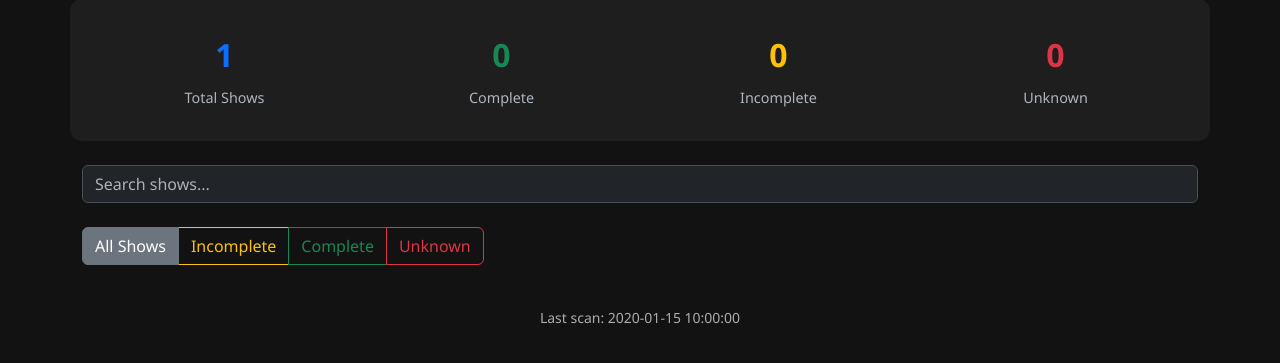
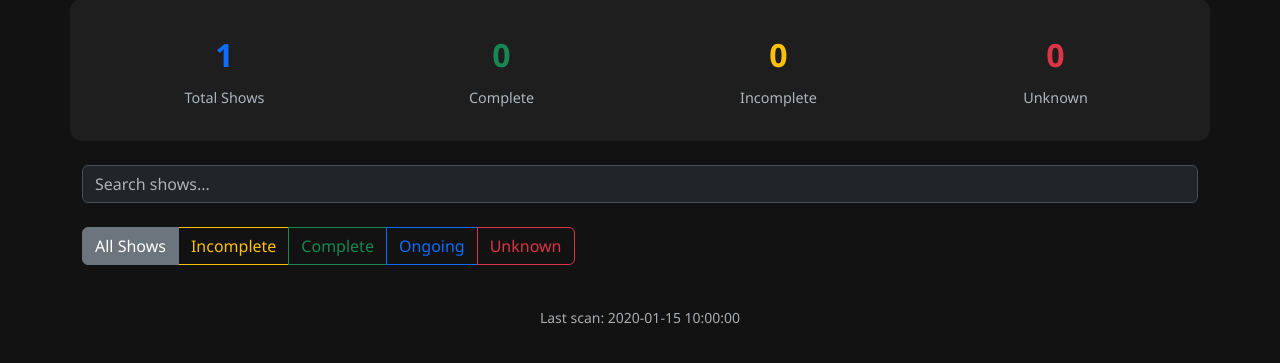
Before and after one commit to fruitcake514/plexscanner, a Flask app: template templates/index.html in a window 1280 px wide. Shown: the part 114-477 px from the top of the page. Run offline with Flask 2, Linux system fonts and the light colour scheme; the template is opened without the code that fills it: most values are stand-ins (such as "Sample title", 1, 10 or a date in 2020); parts of the project's set-up code (start-up, migrations or seed data) failed here and were passed over.

Commit message:
Update index.html

```diff
--- a/templates/index.html
+++ b/templates/index.html
@@ -492,7 +492,8 @@
 
       <input type="radio" class="btn-check" name="filter" id="filterComplete" autocomplete="off">
       <label class="btn btn-outline-success" for="filterComplete">Complete</label>
-
+      <input type="radio" class="btn-check" name="filter" id="filterOngoing" autocomplete="off">
+      <label class="btn btn-outline-primary" for="filterOngoing">Ongoing</label>
       <input type="radio" class="btn-check" name="filter" id="filterUnknown" autocomplete="off">
       <label class="btn btn-outline-danger" for="filterUnknown">Unknown</label>
     </div>
@@ -864,7 +865,10 @@ document.addEventListener('DOMContentLoaded', function() {
           showByFilter = status === 'complete' && seriesStatus === 'ended';
           break;
         case 'filterIncomplete':
-          showByFilter = status === 'incomplete' || seriesStatus === 'ongoing';
+          showByFilter = status === 'incomplete';
+          break;
+        case 'filterOngoing':
+          showByFilter = status === 'complete' && seriesStatus === 'ongoing';
           break;
         case 'filterUnknown':
           showByFilter = status === 'unknown';
```
